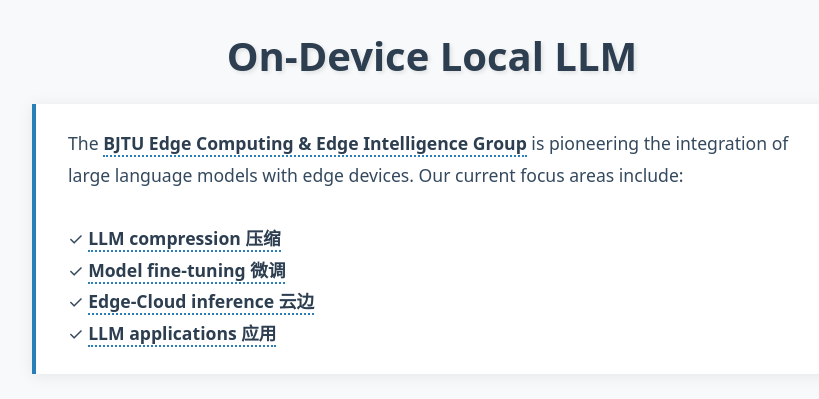
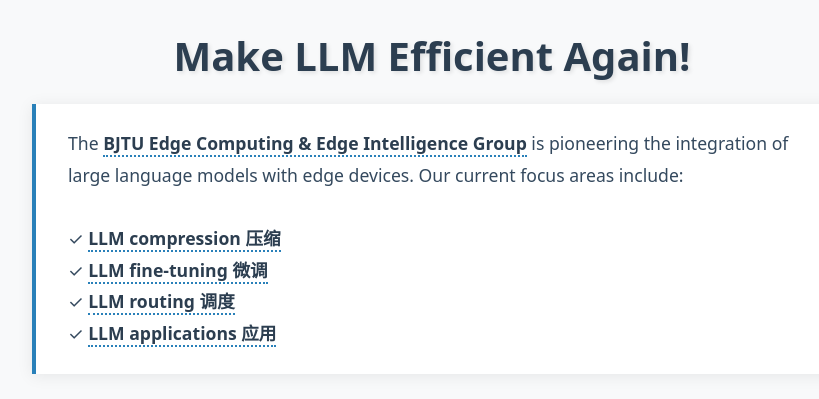
Before and after one commit to fangvv/Homepage, a Jekyll site: the page llm/llm.html, which Jekyll copies as it is, in a window 1280 px wide and 900 px high, cut to the strip 0-399 px from the top of the window. Shown: the whole strip, without its empty margins (208-1027 px from the left). Built offline with Jekyll 4.4.1, drawn with Linux system fonts in a browser that asks for light colours; comment, search, counter and statistics services are not loaded; some of the changed text lies outside the part shown.

Commit message:
update llm

```diff
--- a/llm/llm.html
+++ b/llm/llm.html
@@ -121,7 +121,7 @@
 </head>
 <body>
     <div class="container">
-        <h1 class="text-center header-title">On-Device Local LLM</h1>
+        <h1 class="text-center header-title">Make LLM Efficient Again!</h1>
 
         <!-- 课题组介绍 -->
         <div class="research-statement">
@@ -129,8 +129,8 @@
                 The <span class="highlight">BJTU Edge Computing & Edge Intelligence Group</span> is pioneering the integration of large language models with edge devices. Our current focus areas include:
                 <br><br>
                 ✓ <span class="highlight">LLM compression 压缩</span><br>
-                ✓ <span class="highlight">Model fine-tuning 微调</span><br>
-                ✓ <span class="highlight">Edge-Cloud inference 云边</span><br>
+                ✓ <span class="highlight">LLM fine-tuning 微调</span><br>
+                ✓ <span class="highlight">LLM routing 调度</span><br>
                 ✓ <span class="highlight">LLM applications 应用</span>
             </p>
         </div>
```
Also changed, not shown: other parts of llm/llm.html (+1 -1 lines).
